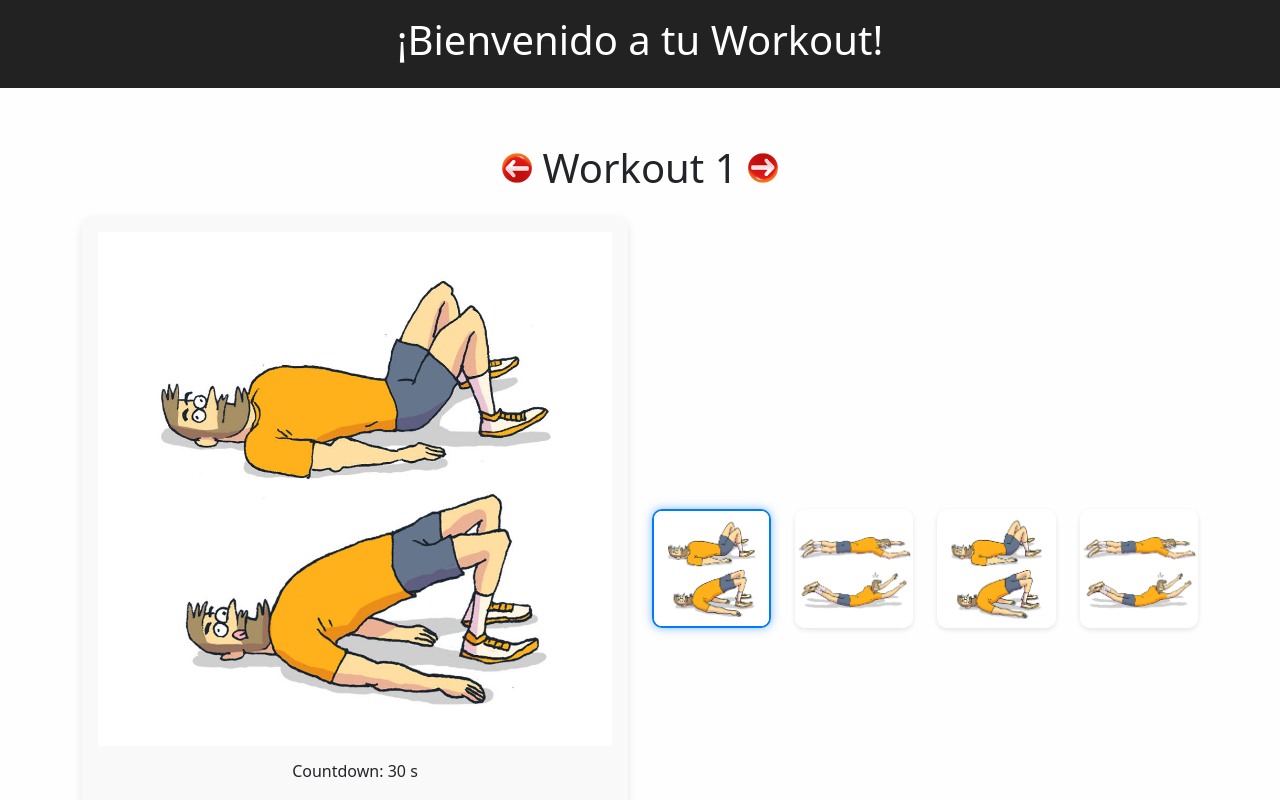
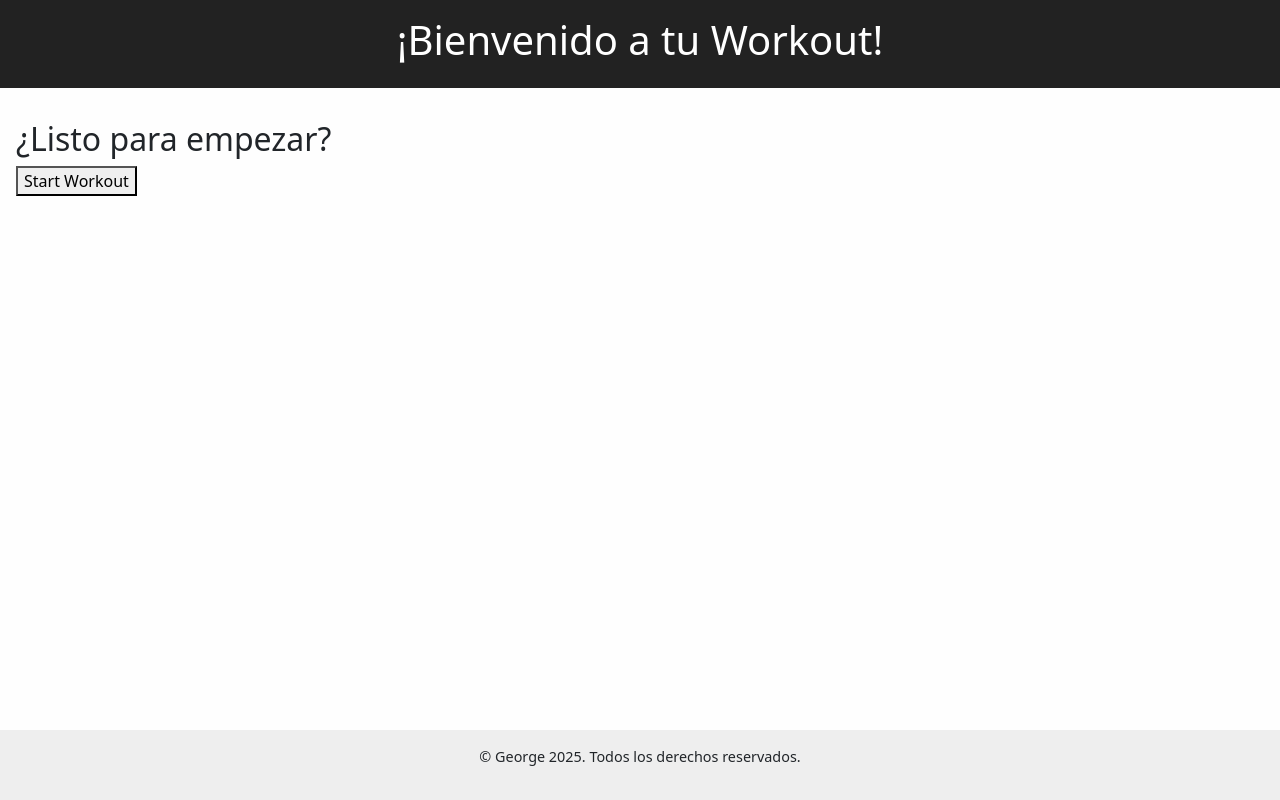
Before and after one commit to georgequispe/ejercicios, a React (Vite) app: page /workout in a window 1280 px wide. Shown: the top 800 px of the page. Built offline with nearby package versions, Linux system fonts and the light colour scheme.

Commit message:
modique la layout para activar el boton onstarat

```diff
--- a/src/components/Layout.jsx
+++ b/src/components/Layout.jsx
@@ -1,11 +1,22 @@
+import { useState } from "react";
 import Footer from "./Footer";
 import Header from "./Header";
+import Welcome from "./Welcome";
+import Workout from "./Workout";
 import { LayoutWrapper, MainContent } from "../styled";
-const Layout = ({ children }) => {
+
+const Layout = () => {
+  const [currentScreen, setCurrentScreen] = useState("welcome");
+
+  const handleStart = () => setCurrentScreen("workout");
+
   return (
     <LayoutWrapper>
       <Header />
-      <MainContent>{children}</MainContent>
+      <MainContent>
+        {currentScreen === "welcome" && <Welcome onStart={handleStart} />}
+        {currentScreen === "workout" && <Workout />}
+      </MainContent>
       <Footer />
     </LayoutWrapper>
   );
```
